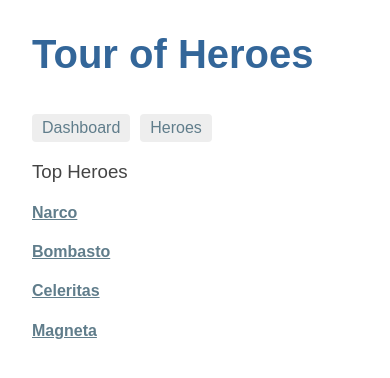
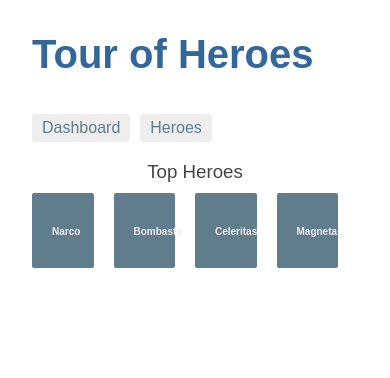
Before and after one commit to matheusfernal/Learning-Angular, an Angular app: page /dashboard in a window 390 px wide. Shown: the top 378 px of the page. Built offline with nearby package versions, Linux system fonts and the light colour scheme.

Commit message:
Adding style to the dashboard an hero detail components

```diff
--- /dev/null
+++ b/src/app/dashboard.component.css
@@ -0,0 +1,61 @@
+[class*='col-'] {
+  float: left;
+  padding-right: 20px;
+  padding-bottom: 20px;
+}
+[class*='col-']:last-of-type {
+  padding-right: 0;
+}
+a {
+  text-decoration: none;
+}
+*, *:after, *:before {
+  -webkit-box-sizing: border-box;
+  -moz-box-sizing: border-box;
+  box-sizing: border-box;
+}
+h3 {
+  text-align: center; margin-bottom: 0;
+}
+h4 {
+  position: relative;
+}
+.grid {
+  margin: 0;
+}
+.col-1-4 {
+  width: 25%;
+}
+.module {
+  padding: 20px;
+  text-align: center;
+  color: #eee;
+  max-height: 120px;
+  min-width: 120px;
+  background-color: #607D8B;
+  border-radius: 2px;
+}
+.module:hover {
+  background-color: #EEE;
+  cursor: pointer;
+  color: #607d8b;
+}
+.grid-pad {
+  padding: 10px 0;
+}
+.grid-pad > [class*='col-']:last-of-type {
+  padding-right: 20px;
+}
+@media (max-width: 600px) {
+  .module {
+    font-size: 10px;
+    max-height: 75px; }
+}
+@media (max-width: 1024px) {
+  .grid {
+    margin: 0;
+  }
+  .module {
+    min-width: 60px;
+  }
+}
--- a/src/app/dashboard.component.ts
+++ b/src/app/dashboard.component.ts
@@ -5,7 +5,8 @@
 
 @Component({
   selector: 'my-dashboard',
-  templateUrl: './dashboard.component.html'
+  templateUrl: './dashboard.component.html',
+  styleUrls: [ './dashboard.component.css' ]
 })
 export class DashboardComponent implements OnInit {
   heroes: Hero[] = [];
--- /dev/null
+++ b/src/app/hero-detail.component.css
@@ -0,0 +1,29 @@
+label {
+  display: inline-block;
+  width: 3em;
+  margin: .5em 0;
+  color: #607D8B;
+  font-weight: bold;
+}
+input {
+  height: 2em;
+  font-size: 1em;
+  padding-left: .4em;
+}
+button {
+  margin-top: 20px;
+  font-family: Arial;
+  background-color: #eee;
+  border: none;
+  padding: 5px 10px;
+  border-radius: 4px;
+  cursor: pointer; cursor: hand;
+}
+button:hover {
+  background-color: #cfd8dc;
+}
+button:disabled {
+  background-color: #eee;
+  color: #ccc;
+  cursor: auto;
+}
```
Also changed, not shown: src/app/hero-detail.component.ts (+4 -3 lines).
